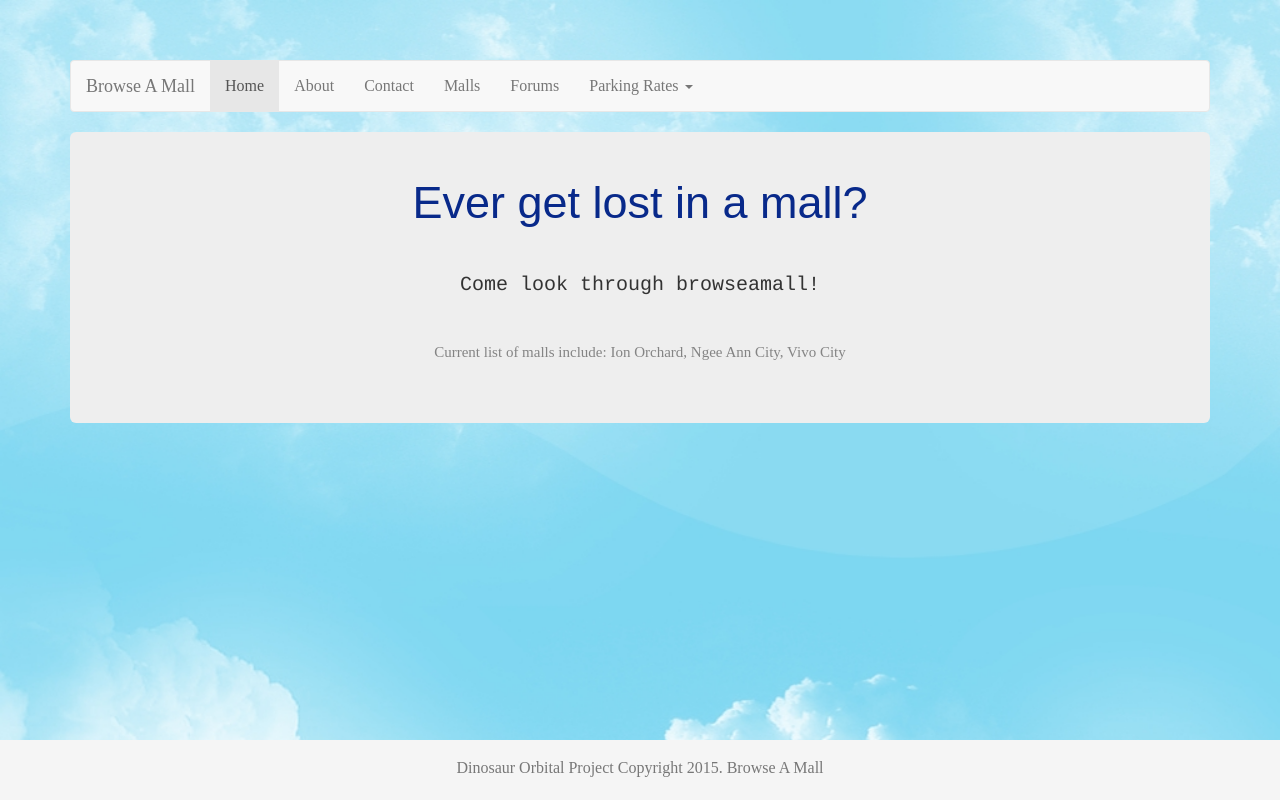
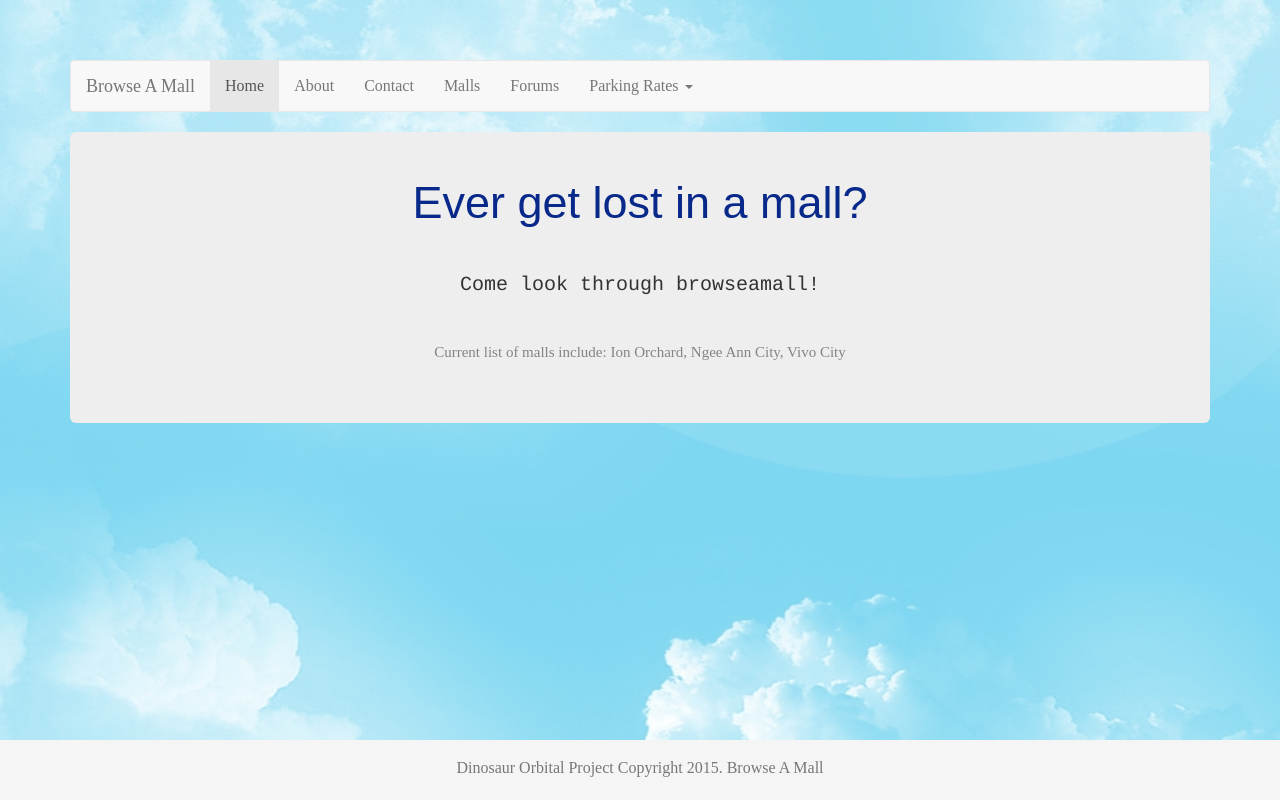
Before and after one commit to KlashbeN/BrowseAMall, a website: page index.html in a window 1280 px wide. Drawn offline with nearby package versions, Linux system fonts and the light colour scheme; files that its build step writes are made by us from their sources.

Commit message:
Update menu-style.css

```diff
--- a/templates/css/menu-style.css
+++ b/templates/css/menu-style.css
@@ -10,26 +10,14 @@
     min-height: 1px; /* DO NOT EDIT */
 }
 
-
 body{
-	background-image:url(/img/bg.jpg);
-	background-size:cover;
-	-webkit-background-size: cover;
-    -moz-background-size: cover;
-    -o-background-size: cover;
-	background-repeat: no-repeat;
+  background: url(/img/bg.jpg) no-repeat center center fixed;
+  -webkit-background-size: cover;
+  -moz-background-size: cover;
+  -o-background-size: cover;
+  background-size: cover;
+  height: 100%;
 }
-
-
-/*whole page color */
-/*body{
-	margin-right: auto;
-	margin-left: auto;
-	background-image:url(/img/bg.jpg);
-	background-size:cover;
-	background-repeat: no-repeat;
-}
-*/
 
 html, body, div, span, applet, object, iframe,
 h1, h2, h3, h4, h5, h6, p, blockquote, pre,
@@ -139,10 +127,9 @@ table {
     font-weight: bold;
 }
 
-/* UTILITIES */
+/*UTILITIES */
 .clearfix {
     clear: both;
 }
 
-
 </style>
```
